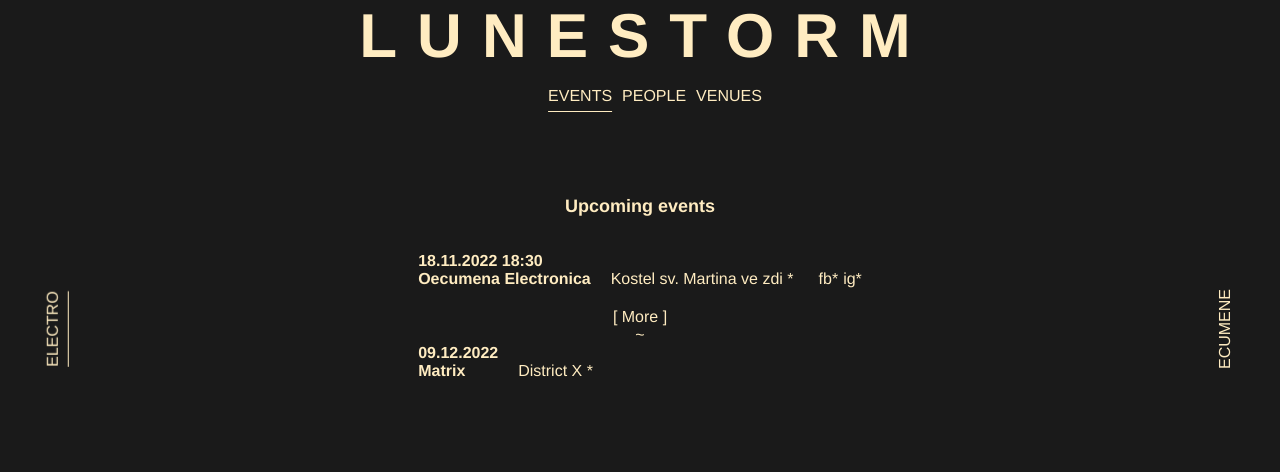
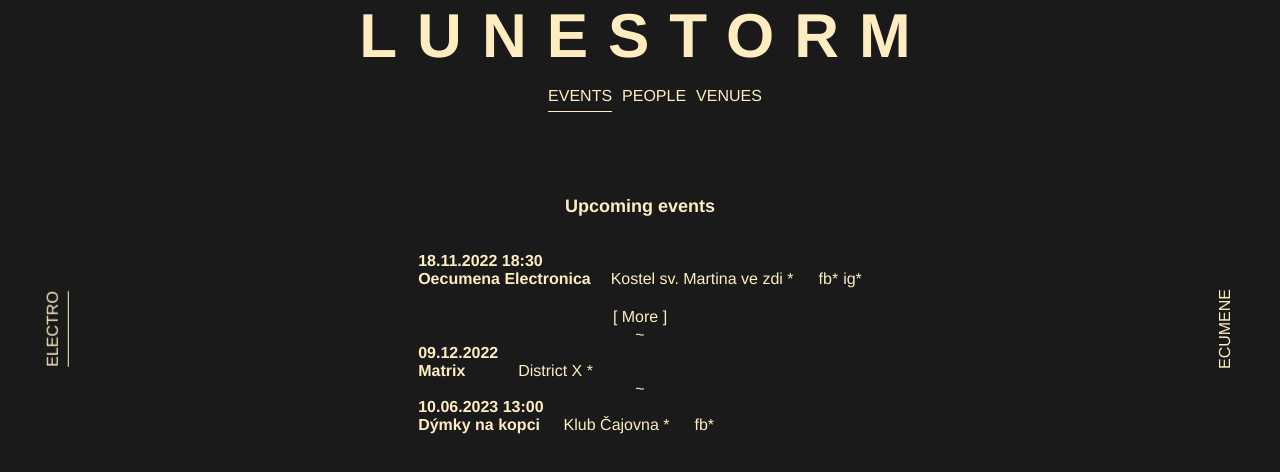
Before and after one commit to Kapicka/lunestorm, a Vue app: page /electro/events in a window 1280 px wide. Shown: the top 472 px of the page. Built offline with nearby package versions, Linux system fonts and the light colour scheme.

Commit message:
feat: add event dymky na kopci

```diff
--- a/src/components/EventListItem.vue
+++ b/src/components/EventListItem.vue
@@ -30,7 +30,7 @@
             </div>
           </div>
         </div>
-        <div class="mt20" v-if="event.price">Price: {{ event.price }}</div>
+        <div class="mt20" v-if="event.price">Entry: {{ event.price }}</div>
       </div>
     </HidebleDescription>
   </div>
--- a/src/store.js
+++ b/src/store.js
@@ -22,12 +22,27 @@ const events = [
     key: "matrix",
     type: ["electro"],
     name: "Matrix",
+    price: "200 Kč, with costume: 100 Kč",
     place: {
       name: "District X",
       url: "https://mapy.cz/zakladni?q=district%20x&source=firm&id=13022492&ds=2&x=14.4755192&y=50.1121018&z=17"
     },
     dateStart: "2022-12-09",
     dateEnd: "2022-12-10"
+  },
+  {
+    key: "dymky",
+    type: ["electro"],
+    name: "Dýmky na kopci",
+    place: {
+      name: "Klub Čajovna",
+      url: "https://www.facebook.com/KlubCajovna"
+    },
+    links: [
+      { name: "fb", url: "https://fb.me/e/2AM11QFN2" },
+    ],
+    dateStart: "2023-06-10T13:00",
+    dateEnd: "2023-06-11T04:00"
   }
 ];
 const artists = [
```
